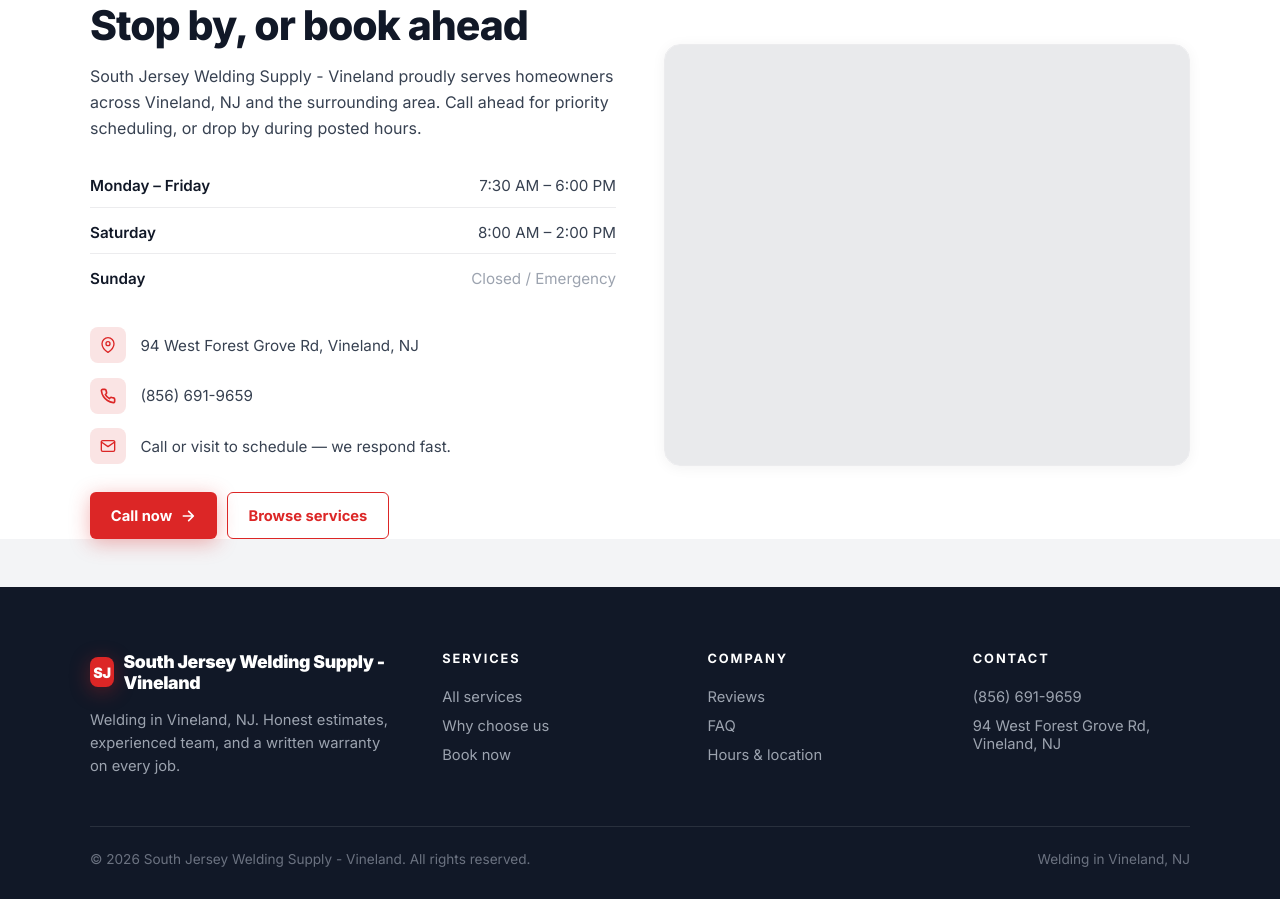
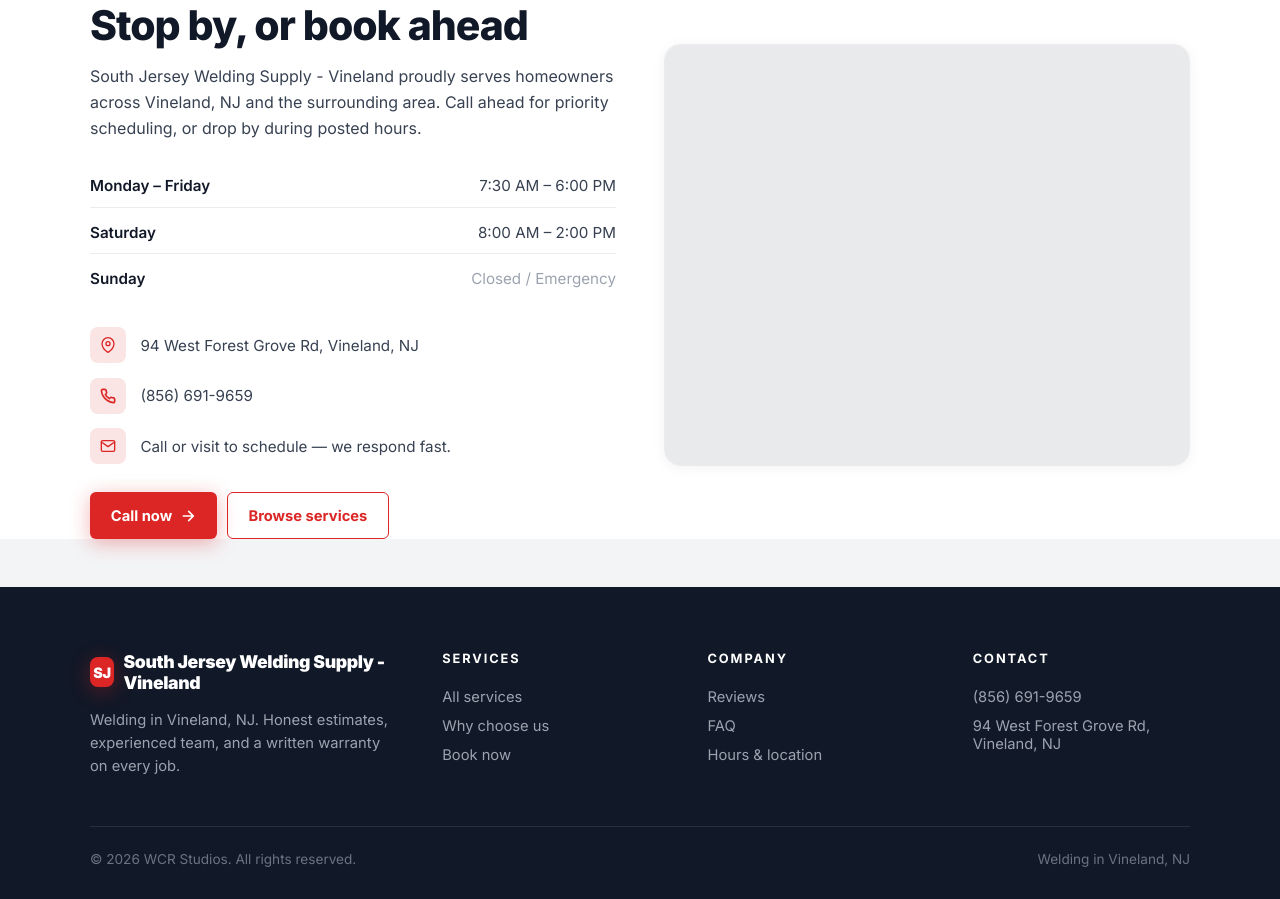
Before and after one commit to Wrenbjor/trades--south-jersey-welding-supply-vineland, a plain HTML site: page index.html in a window 1280 px wide. Shown: the part 4619-5518 px from the top of the page. Drawn offline with nearby package versions, Linux system fonts and the light colour scheme; no server answers.

Commit message:
Update site

```diff
--- a/index.html
+++ b/index.html
@@ -605,7 +605,7 @@
     </div>
   </div>
   <div class="foot-bottom">
-    <div>&copy; 2026 South Jersey Welding Supply - Vineland. All rights reserved.</div>
+    <div>&copy; 2026 WCR Studios. All rights reserved.</div>
     <div>Welding in Vineland, NJ</div>
   </div>
 </footer>
```
